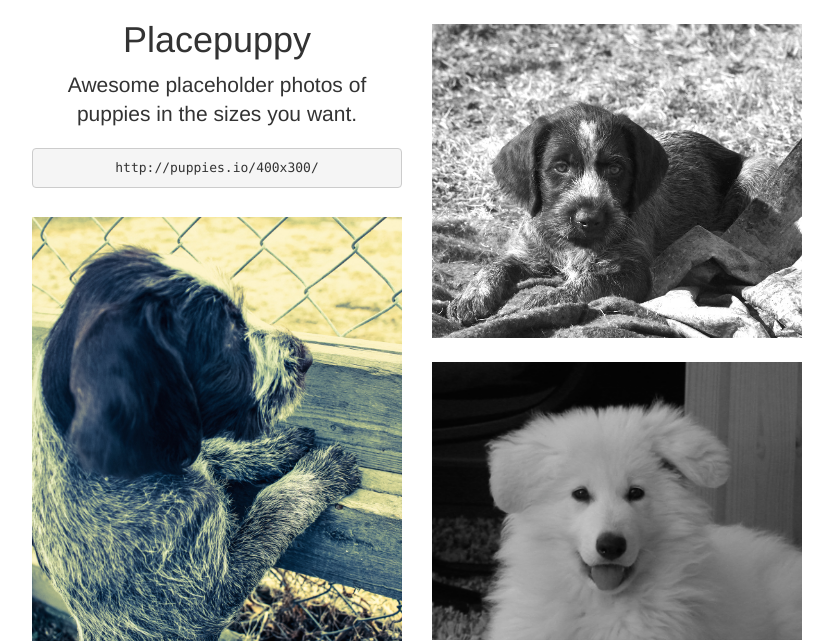
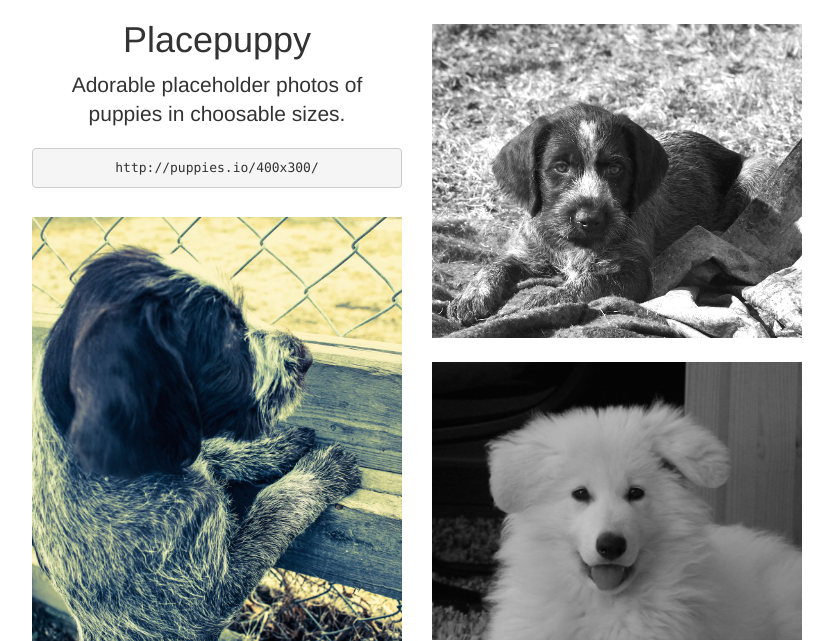
Before and after one commit to agnethesoraa/placepuppy, a Flask app: page / in a window 1280 px wide. Shown: the top 641 px of the page, without its empty margins (223-1056 px from the left). Run offline with Flask 2, Linux system fonts and the light colour scheme; some libraries are stand-ins or nearby versions.

Commit message:
Changed index file text

```diff
--- a/templates/index.html
+++ b/templates/index.html
@@ -10,7 +10,7 @@
         <div class="row">
             <div class="col-xs-6 text-center">
             <h1>Placepuppy</h1>
-            <p class="lead">Awesome placeholder photos of puppies in the sizes you want.</p>
+            <p class="lead">Adorable placeholder photos of puppies in choosable sizes.</p>
             <pre><code>http://puppies.io/400x300/</code></pre>
 
             <img src="/static/images/annie.jpg" class="annie">
```
